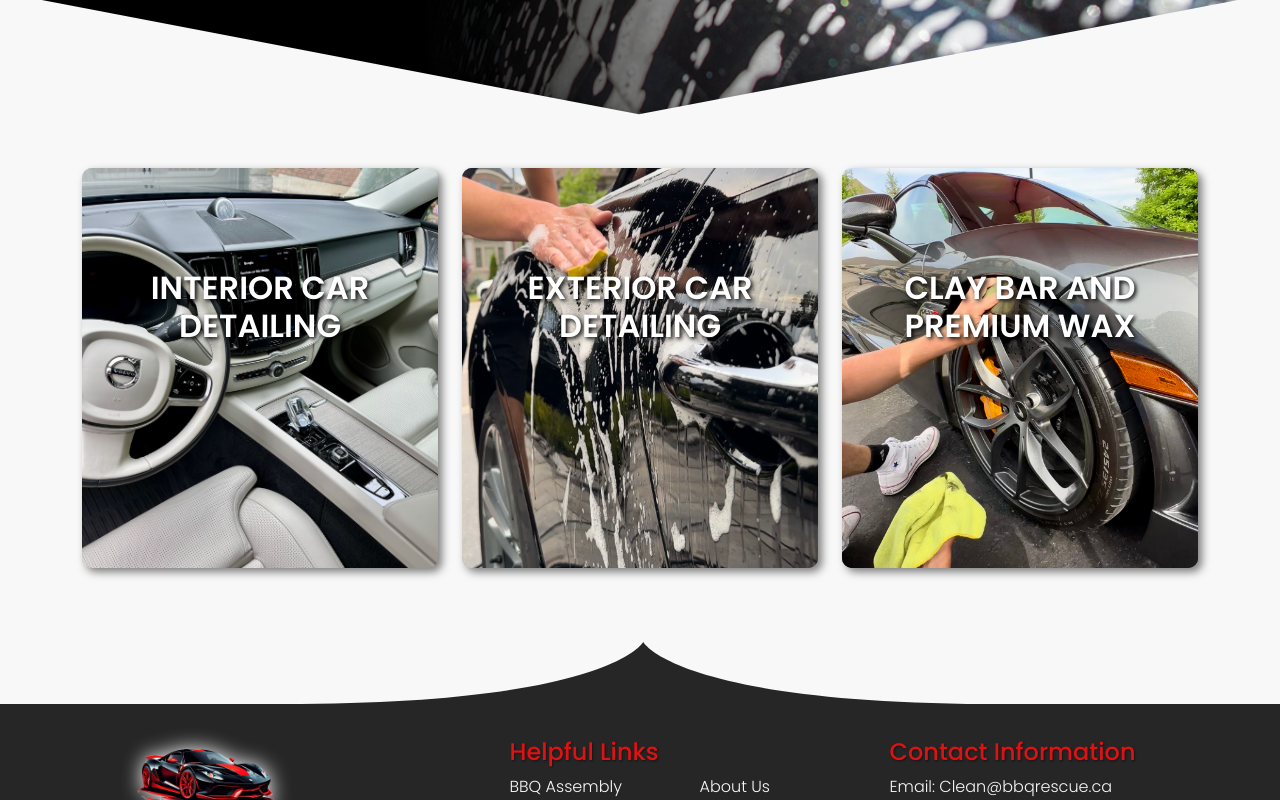
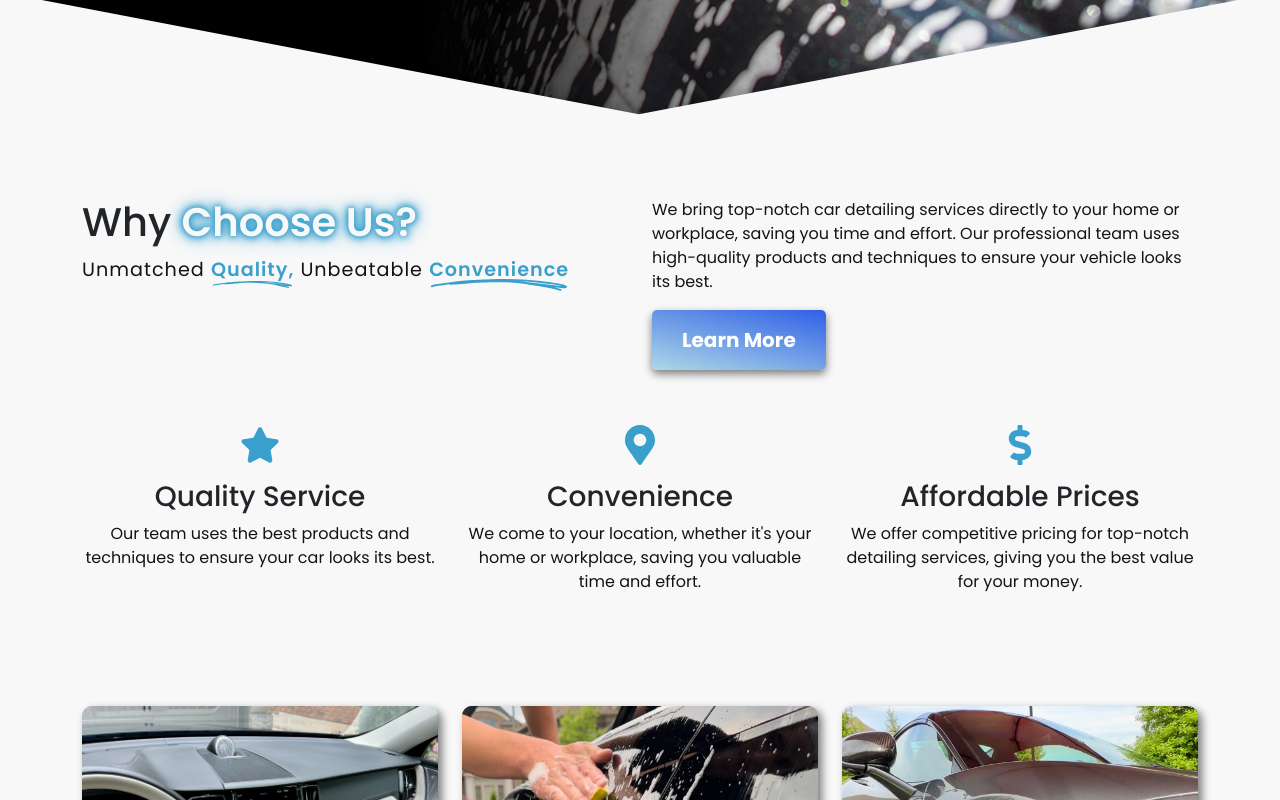
Before and after one commit to grantmacmillan/platinum-auto-detailing, a Next.js app: page / in a window 1280 px wide. Shown: the part 680-1480 px from the top of the page. Built offline with nearby package versions, Linux system fonts and the light colour scheme.

Commit message:
style changes

```diff
--- a/app/buttons.css
+++ b/app/buttons.css
@@ -158,22 +158,45 @@
     color: white;
     text-align: center;
     text-decoration: none;
-    background: linear-gradient(14deg, rgba(223, 18, 18, 1) 0%, rgba(240, 113, 33, 1) 50%, rgba(253, 187, 45, 1) 100%);
+    background: linear-gradient(14deg, rgba(173, 216, 230, 1) 0%, rgb(47, 96, 231) 100%);
     border: none;
-    border-radius: 50px;
-    /* Adjusted for circular sides */
+    border-radius: 5px;
+    /* Removed rounded corners */
     cursor: pointer;
     transition: all 0.2s ease-in-out;
     box-shadow: 0 4px 8px rgba(0, 0, 0, 0.5);
     font-size: 1.25rem;
+    position: relative;
+    overflow: hidden;
+    /* Ensures the shine effect stays within the button */
 }
 
 .cta-button:hover {
     box-shadow: 0 4px 8px rgba(0, 0, 0, 0.2);
-
     transform: scale(0.95);
 }
 
+.cta-button::before {
+    content: "";
+    position: absolute;
+    top: -50%;
+    left: -50%;
+    width: 200%;
+    height: 200%;
+    background: rgba(255, 255, 255, 0.6);
+    transform: rotate(45deg);
+    transition: all 0.2s ease-in-out;
+    opacity: 0;
+    pointer-events: none;
+    /* Prevents interfering with the button’s click events */
+}
+
+.cta-button:hover::before {
+    opacity: 1;
+    top: -50%;
+    left: 150%;
+    transition: all 0.5s ease-in-out;
+}
 
 
 
--- a/app/globals.css
+++ b/app/globals.css
@@ -3,7 +3,7 @@
 @import url('https://fonts.googleapis.com/css2?family=Lora:ital,wght@0,400..700;1,400..700&family=Plus+Jakarta+Sans:ital,wght@0,200..800;1,200..800&display=swap');
 
 :root {
-  --primary-color: #BB1E1E;
+  --primary-color: #39a0cd;
   /* Blue */
   --secondary-color: #2ecc71;
   /* Green */
@@ -19,7 +19,7 @@
   /* Dark Grey */
 
   /* PROPOSED NEW COLOUR PALLET - 27 JUNE */
-  --new-primary: #df1212;
+  --new-primary: #39a0cd;
   --new-secondary: #ED5F1E;
   --new-tertiary: #EF8C25;
   --new-background: #F0ECEC;
--- a/app/page.js
+++ b/app/page.js
@@ -2,7 +2,7 @@ import Image from "next/image";
 import Link from "next/link";
 import styles from "./page.module.css";
 import { Container, Row, Col, Button } from 'react-bootstrap';
-import { FaCheck, FaFire, FaTools, FaUtensils, FaSoap, FaGasPump, FaHamburger } from 'react-icons/fa';
+import { FaMapMarkerAlt, FaStar, FaDollarSign } from 'react-icons/fa';
 
 
 
@@ -42,14 +42,63 @@ export default function Home() {
               <h1 className={styles.heading}>We Bring the Shine to You</h1>
               <h2 className={styles.subHeading}>Exceptional Care Delivered to Your Location!</h2>
               <div className={styles.buttons}>
-                <Button className={styles.bookNow}>Book Now</Button>
-                <Button className={styles.viewServices}>View Services</Button>
+                <Link href="/contact" passHref >
+                  <span className="cta-button">
+
+                    Book Now
+                  </span>
+                </Link>
+                <Link href="/contact" passHref >
+                  <span className="cta-button">
+
+                    Our Services
+                  </span>
+                </Link>
               </div>
             </Col>
           </Row>
         </Container>
         <img src="/svgs/triangle.svg" alt="Divider" className={styles.svgDivider} />
       </div>
+
+      <section className={styles.whyChooseUsSection}>
+        <Container className="py-5">
+          <Row className="mb-5">
+            <Col md={6}>
+              <h2 className={styles.sectionHeading}>Why <strong>Choose Us?</strong></h2>
+              <p className={styles.subheading}>Unmatched <strong>Quality,</strong> Unbeatable <strong className={styles.convenience}>Convenience</strong></p>
+            </Col>
+            <Col md={6}>
+              <p>We bring top-notch car detailing services directly to your home or workplace, saving you time and effort. Our professional team uses high-quality products and techniques to ensure your vehicle looks its best.</p>
+              <Link href="/contact" passHref >
+                <span className="cta-button">
+
+                  Learn More
+                </span>
+              </Link>
+            </Col>
+          </Row>
+          <Row className="justify-content-center">
+            <Col md={4} className="text-center">
+              <FaStar className={styles.whyChooseUsIcon} />
+              <h3>Quality Service</h3>
+              <p>Our team uses the best products and techniques to ensure your car looks its best.</p>
+            </Col>
+            <Col md={4} className="text-center">
+              <FaMapMarkerAlt className={styles.whyChooseUsIcon} />
+              <h3>Convenience</h3>
+              <p>We come to your location, whether it's your home or workplace, saving you valuable time and effort.</p>
+            </Col>
+
+            <Col md={4} className="text-center">
+              <FaDollarSign className={styles.whyChooseUsIcon} />
+              <h3>Affordable Prices</h3>
+              <p>We offer competitive pricing for top-notch detailing services, giving you the best value for your money.</p>
+            </Col>
+          </Row>
+        </Container>
+      </section>
+
 
 
 
--- a/app/page.module.css
+++ b/app/page.module.css
@@ -81,6 +81,87 @@
   aspect-ratio: 900/90;
   filter: drop-shadow(10px 10px 10px rgba(0, 0, 0, 1));
 
+}
+
+
+
+
+.whyChooseUsSection {
+  background-color: var(--background-color);
+  padding-top: 30px;
+}
+
+.sectionHeading {
+  font-size: 2.5rem;
+  margin-bottom: 10px;
+}
+
+.sectionHeading strong {
+  font-weight: 600;
+  color: var(--background-color);
+  text-shadow: 0px 0px 5px var(--new-primary), 0px 0px 10px var(--new-primary), 0px 0px 10px var(--new-primary), 0px 0px 20px var(--new-primary);
+  /* Updated shadow color */
+
+}
+
+
+
+.subheading {
+  font-size: 1.2rem;
+  font-weight: normal;
+  letter-spacing: 1px;
+  margin-bottom: 20px;
+}
+
+.subheading strong {
+  font-weight: 600;
+  color: var(--new-primary);
+  position: relative;
+}
+
+.subheading strong::after {
+  content: '';
+  position: absolute;
+  left: 0;
+  bottom: -0.4em;
+  /* Adjust this value to move the underline up or down */
+  width: 100%;
+  height: 0.5em;
+  /* Adjust this value to the height of your underline SVG */
+  background-image: url('../public/needle-underline.svg');
+  background-repeat: no-repeat;
+  background-size: contain;
+  /* Ensures the image scales properly */
+}
+
+.convenience::after {
+  bottom: -0.8em !important;
+  height: 1em !important;
+
+}
+
+.ctaButton {
+  border: 1px solid #000;
+  padding: 10px 20px;
+  background: none;
+  cursor: pointer;
+}
+
+.whyChooseUsIcon {
+  font-size: 2.5rem;
+  margin-bottom: 15px;
+  color: var(--new-primary);
+}
+
+.text-center h3 {
+  font-size: 1.25rem;
+  font-weight: bold;
+  margin-top: 20px;
+}
+
+.text-center p {
+  font-size: 0.875rem;
+  color: #666;
 }
 
 
```
Also changed, not shown: public/needle-underline.svg (added).
